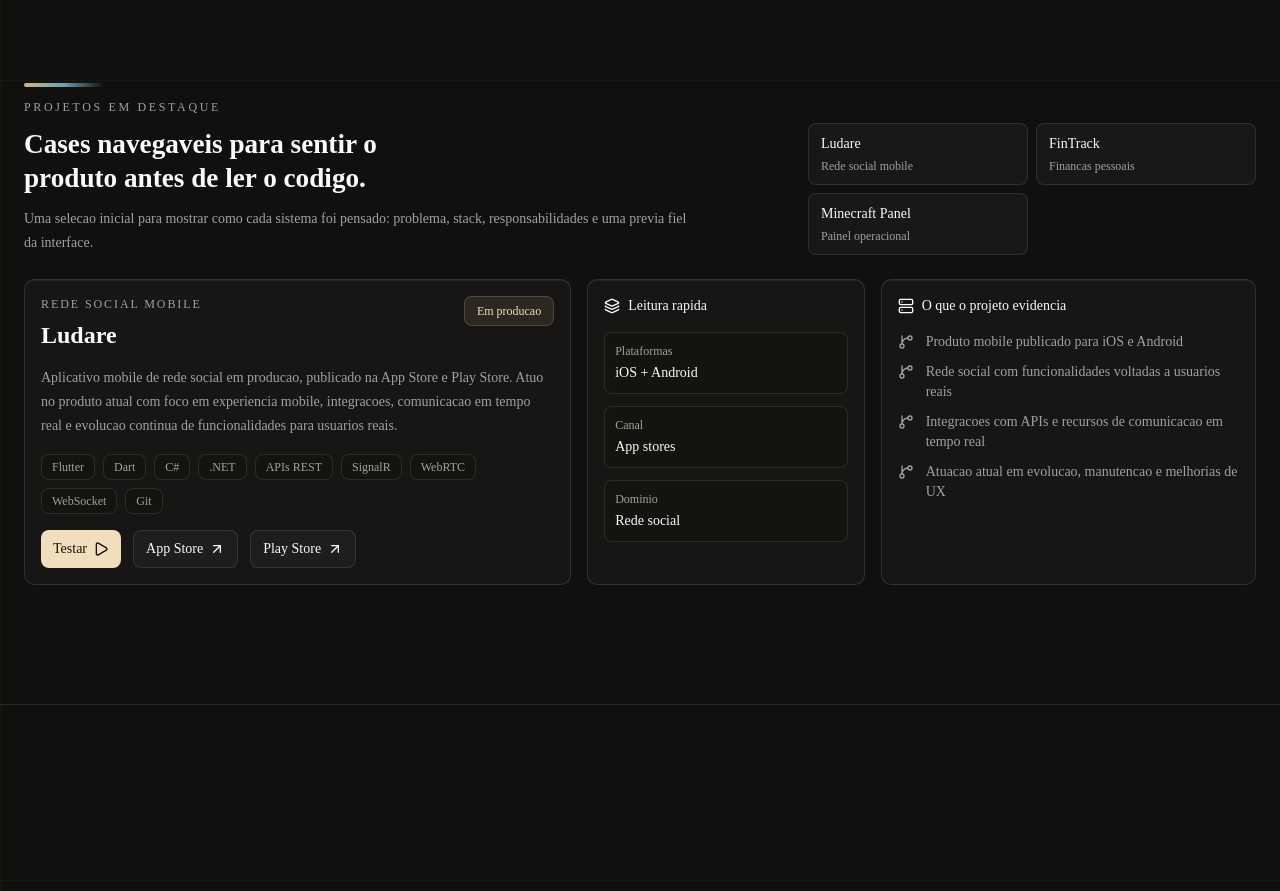
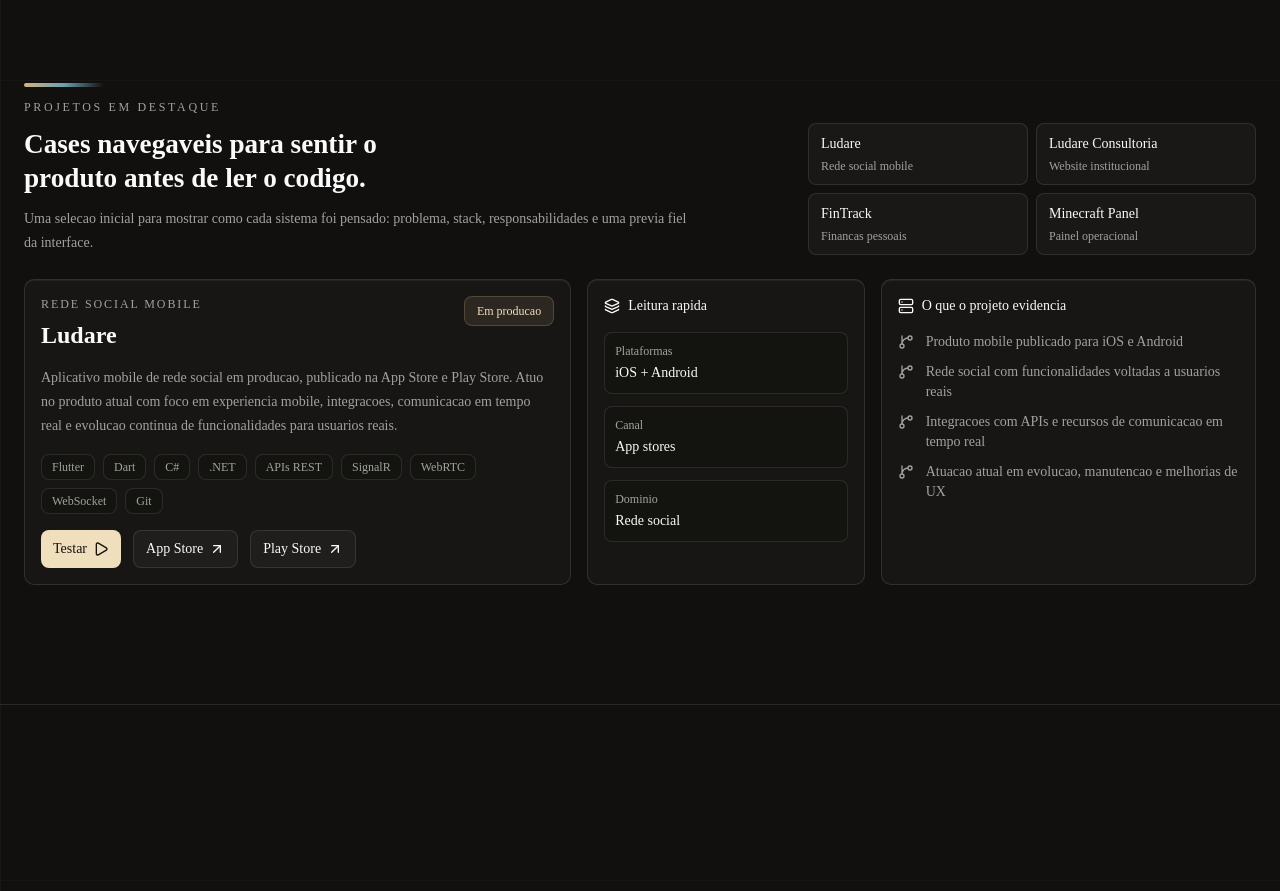
Before and after one commit to Padokazzz/Portfolio, a Next.js app: page / in a window 1280 px wide. Shown: the part 2320-3211 px from the top of the page. Built offline with nearby package versions, Linux system fonts and the light colour scheme.

Commit message:
Adiciona projeto Ludare Consultoria (website institucional) aos projetos em destaque

```diff
--- a/src/constants/projects.ts
+++ b/src/constants/projects.ts
@@ -58,6 +58,44 @@
       {
         label: "Play Store",
         href: "https://play.google.com/store/apps/details?id=com.ludare.followmme&hl=pt_BR&pli=1",
+      },
+    ],
+  },
+  {
+    id: "ludare-consultoria",
+    name: "Ludare Consultoria",
+    eyebrow: "Website institucional",
+    description:
+      "Desenvolvimento e modernizacao da presenca digital da Ludare Consultoria, com foco em uma experiencia institucional moderna, responsiva e alinhada ao posicionamento da empresa em tecnologia e consultoria SAP. O projeto cobriu desde a prototipacao das interfaces e a estruturacao da experiencia do usuario ate o desenvolvimento de funcionalidades, integracoes e producao de conteudo audiovisual.",
+    status: "Site no ar",
+    stack: [
+      "WordPress",
+      "PHP",
+      "JavaScript",
+      "HTML5",
+      "CSS3",
+      "UI/UX Design",
+      "Prototipacao",
+      "Edicao de Video",
+      "Chatbot WhatsApp",
+    ],
+    highlights: [
+      "Website institucional desenvolvido em WordPress e PHP",
+      "Interface responsiva adaptada a diferentes dispositivos",
+      "Blog estruturado para publicacao e gestao de conteudos",
+      "Chatbot de atendimento via WhatsApp integrado ao site",
+      "Experiencia multilingue conforme a localizacao do visitante",
+      "Formularios de contato para captacao de oportunidades",
+    ],
+    metrics: [
+      { label: "Site", value: "ludare.com.br" },
+      { label: "Idiomas", value: "Multilingue" },
+      { label: "Dominio", value: "Consultoria SAP" },
+    ],
+    links: [
+      {
+        label: "Website",
+        href: "https://ludare.com.br/",
       },
     ],
   },
```
